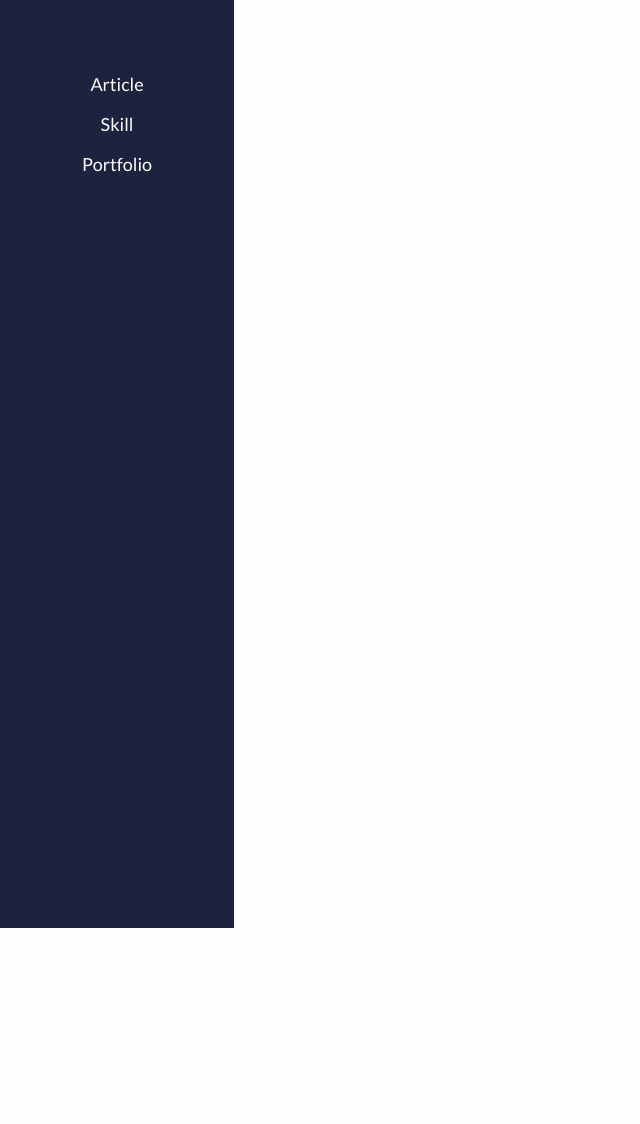
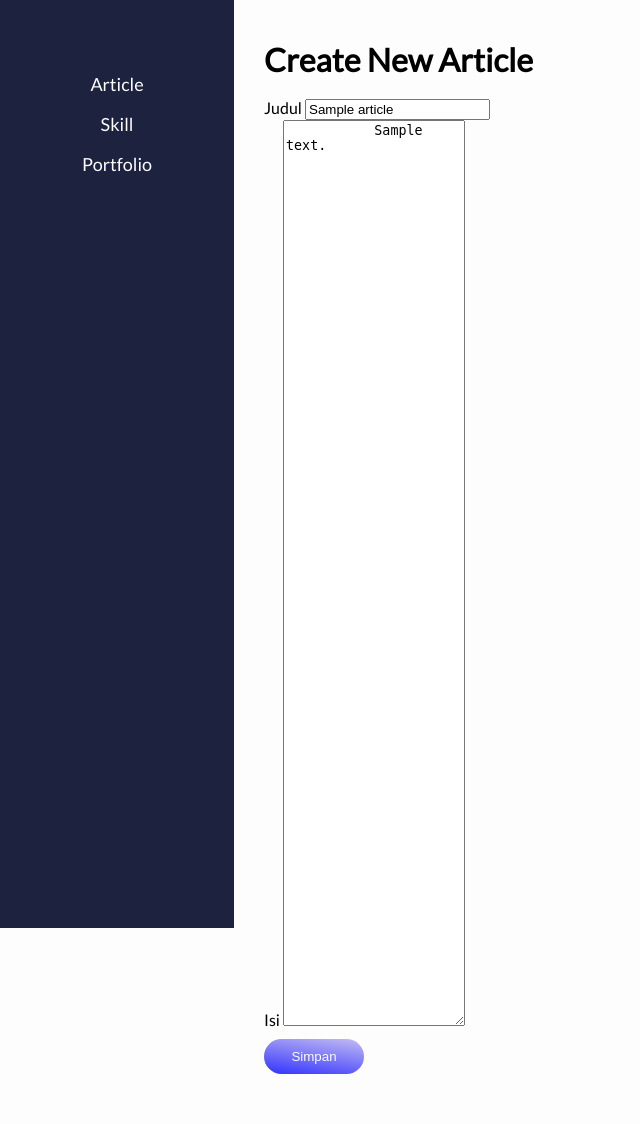
Before and after one commit to mosanidev/blog, a PHP site: page /index.php?page=admin&module=create_edit_article&id=1 in a window 1280 px wide. Shown: the whole page, without its empty margins (0-640 px from the left). Before the commit the page ends 928 px from the top, so only its background shows below. Run offline with PHP 8.4, Linux system fonts and the light colour scheme; tables that the repository leaves empty hold one stand-in row (values such as "Sample post"); some libraries are stand-ins or nearby versions.

Commit message:
CRUD Article

```diff
--- a/controllers/ArticleController.php
+++ b/controllers/ArticleController.php
@@ -2,9 +2,11 @@
 
 class ArticleController {
     private $model;
+    private $db;
 
     public function __construct($model) {
         $this->model = $model;
+        $this->db = Database::getInstance()->getConnection();
     }
 
     public function index() {
@@ -13,9 +15,69 @@ class ArticleController {
         include 'views/admin/article.php';
     }
 
-    public function create() {
-        include_once 'views/admin/create_new_article.php';
+    public function createEdit() {
+
+        $id = $_GET['id'] ?? "";
+        $article;
+        if(isset($id)) {
+            $article = $this->getById($id);
+        }
+
+        include_once 'views/admin/create_edit_article.php';
     }
+
+    public function getById($id) {
+        $stmt = $this->db->prepare("SELECT * FROM article where id=?");
+        $stmt->bind_param("s", $id);
+        $stmt->execute();
+        $result = $stmt->get_result();
+        return $result->fetch_assoc();
+    }
+
+    public function delete($id)
+    {
+        $stmt = $this->db->prepare("DELETE FROM article WHERE id=?");
+        $stmt->bind_param("i", $id);
+        $stmt->execute();
+
+        if($stmt->affected_rows > 0) {
+            header("Location: index.php?page=admin&module=article");
+        }
+    }
+
+    public function createPOST($model) {
+
+        $judul = $model->judul;
+        $isi = $model->isi;
+        $user_id = $model->user_id;
+
+        $stmt = $this->db->prepare("INSERT INTO article (judul, isi, user_id) VALUES (?,?,?)");
+        $stmt->bind_param("sss", $judul, $isi, $user_id);
+        $stmt->execute();
+
+        if($stmt->affected_rows > 0) {
+            header("Location: index.php?page=admin&module=article");
+        }
+    }
+
+    public function update($model) {
+
+        $id = $model->id;
+        $judul = $model->judul;
+        $isi = $model->isi;
+        $user_id = $model->user_id;
+
+        $stmt = $this->db->prepare("UPDATE article SET judul = ? , isi = ? , user_id = ? WHERE id = ?");
+        $stmt->bind_param("ssss", $judul, $isi, $user_id, $id);
+        $stmt->execute();
+
+        if($stmt->affected_rows > 0) {
+            header("Location: index.php?page=admin&module=article");
+        }
+    }
+
+
+
 
 }
 
--- a/controllers/SkillController.php
+++ b/controllers/SkillController.php
@@ -59,7 +59,6 @@ class SkillController {
         $stmt->bind_param("i", $id);
         $stmt->execute();
 
-        echo $id;
         if($stmt->affected_rows > 0) {
             header("Location: index.php?page=admin&module=skill");
         }
--- a/index.php
+++ b/index.php
@@ -24,7 +24,9 @@ if($_SERVER['REQUEST_METHOD'] == 'POST') {
         $password = $_POST['password'];
         $authController->login($username, $password);
     }
-    else if($page == 'admin' && $module == 'skill') {
+    else if($page == 'admin') {
+
+        if($module == 'skill') {
 
             if($action == 'add') {
                 $skillModel = new SkillModel();
@@ -54,7 +56,39 @@ if($_SERVER['REQUEST_METHOD'] == 'POST') {
 
                 $skillController->delete($id);
             }
+        }
 
+        if($module == 'article') {
+
+            if($action == 'addUpdate') {
+
+                $id = $_POST['id'] ?? "";
+
+                $articleModel = new ArticleModel();
+
+                $articleController = new ArticleController($articleModel);
+
+                $_POST['user_id'] = $_SESSION['user_id'];
+
+                $articleModel->fill($_POST);
+
+                if($id == "") {
+                    $articleController->createPOST($articleModel);
+                }
+                else {
+                    $articleController->update($articleModel);
+                }
+
+            }
+
+            if($action == 'delete') {
+                $id = $_POST['id'];
+
+                $articleModel = new ArticleModel();
+                $articleController = new ArticleController($articleModel);
+                $articleController->delete($id);
+            }
+        }
     }
     else {
         $authController->showLoginForm();
--- a/models/ArticleModel.php
+++ b/models/ArticleModel.php
@@ -3,8 +3,24 @@
 class ArticleModel {
     private $db;
 
+    public $id;
+    public $judul;
+    public $isi;
+    public $user_id;
+
     public function __construct() {
         $this->db = Database::getInstance()->getConnection();
+    }
+
+    public function fill($array) {
+        $model = array();
+
+        if(count($array) > 0) {
+            $this->id = ($array["id"] != null || $array["id"] != "") ? $array["id"] : 0;
+            $this->judul = $array["judul"];
+            $this->isi = $array["isi"];
+            $this->user_id = $array["user_id"];
+        }
     }
 
     public function getArticle() {
--- a/style/admin.css
+++ b/style/admin.css
@@ -81,6 +81,7 @@ body {
     color: var(--main-bg-color);
     display: inline-block;
     opacity: 0.8;
+    border: 0;
 }
 
 .btn-action-admin:hover {
@@ -132,8 +133,6 @@ body {
   background-color: rgb(0,0,0); /* Fallback color */
   background-color: rgba(0,0,0,0.4); /* Black w/ opacity */
 }
-
-
 
 .modal-content {
   background-color: #fefefe;
@@ -231,3 +230,8 @@ body {
     opacity: 1;
     cursor: pointer;
 }
+
+
+.ck-editor__editable {
+    min-height: 400px;
+}
--- a/views/admin/admin.php
+++ b/views/admin/admin.php
@@ -6,6 +6,7 @@
     <title>Admin</title>
     <link rel="stylesheet" href="style/admin.css">
     <link href="https://cdn.jsdelivr.net/npm/quill@2.0.2/dist/quill.snow.css" rel="stylesheet" />
+    <script src="https://cdn.ckeditor.com/ckeditor5/41.4.2/classic/ckeditor.js"></script>
 </head>
 <body>
     <div class="container-menu-admin">
@@ -29,11 +30,11 @@
                         $articleController->index();
                     }
 
-                    if($module == "create_new_article") {
+                    if($module == "create_edit_article") {
                         $articleModel = new ArticleModel();
                         $articleController = new ArticleController($articleModel);
 
-                        $articleController->create();
+                        $articleController->createEdit();
                     }
 
                     if($module == "skill") {
--- /dev/null
+++ b/views/admin/create_edit_article.php
@@ -0,0 +1,39 @@
+<?php
+
+    $id = $article['id'] ?? "";
+    $judul = $article['judul'] ?? "";
+    $isi = $article['isi'] ?? "";
+
+?>
+
+<h1>Create New Article</h1>
+
+<br>
+
+<form method="POST" action="index.php?page=admin&module=article&action=addUpdate">
+
+    <input type="hidden" name="id" value="<?= $id ?>">
+
+    <div class="form-input">
+        <label>Judul</label>
+        <input type="text" name="judul" value="<?= $judul ?>">
+    </div>
+
+    <div class="form-input">
+        <label>Isi</label>
+        <textarea id="editor" name="isi" style="height: 900px;">
+           <?= $isi ?>
+        </textarea>
+    </div>
+
+    <button type="submit" class="btn-action-admin" style="margin: 10px auto; width:100px;">Simpan</button>
+</form>
+
+<script src="https://cdn.jsdelivr.net/npm/quill@2.0.2/dist/quill.js"></script>
+<script>
+     ClassicEditor
+        .create( document.querySelector( '#editor' ) )
+        .catch( error => {
+            console.error( error );
+        } );
+</script>
--- a/views/admin/skill.php
+++ b/views/admin/skill.php
@@ -107,11 +107,11 @@
         modalSkill.style.display = "none";
     }
 
-    document.getElementsByClassName("close")[1].onclick = function() {
+    document.querySelector("#deleteSkill .close").onclick = function() {
         document.getElementById("deleteSkill").style.display = "none";
     }
 
-    document.getElementsByClassName("btn-no-delete")[0].onclick = function() {
+    document.querySelector("#deleteSkill .btn-no-delete").onclick = function() {
         document.getElementById("deleteSkill").style.display = "none";
     }
 
@@ -134,7 +134,7 @@
 
         document.getElementById("deleteSkill").style.display = "block";
 
-        document.getElementById("deleted_id").value = id;
+        document.querySelector("#deleteSkill #deleted_id").value = id;
     }
 
 </script>
--- a/views/front/front.php
+++ b/views/front/front.php
@@ -28,11 +28,10 @@
 
     <div class="profile">
       <p>
-Greetings,<br><br>
+Greetings,<br><br><br>
 
-I'm Sani, a budding developer experienced in PHP, HTML, CSS, Bootstrap, C#, ASP.NET, and adept in MySQL and SQL Server databases. My journey spans website creation, crafting seamless user experiences, alongside forays into Epicor development. I thrive in collaborative settings, blending problem-solving finesse with teamwork, seeking new challenges to apply my evolving skill set. Eager to contribute and grow within any dynamic development team, I look forward to the next opportunity to innovate and learn. <br><br>
+I'm Sani, a developer who love to learn and seeking new challenges to apply my evolving skill set. <br><br>
 
-Best regards
       </p>
       <img src="src/img/profile-image.png">
     </div>
--- a/views/login/login.php
+++ b/views/login/login.php
@@ -10,8 +10,8 @@
     <div class="bg-login">
         <form class="form-login" method="POST" autocomplete="off">
             <h3 style="text-align: center; letter-spacing: 4px;">LOGIN</h3>
-            <input type="text" class="input-login" name="username" placeholder="Username">
-            <input type="password" class="input-login" name="password" placeholder="Password">
+                <input type="text" class="input-login" name="username" placeholder="Username">
+                <input type="password" class="input-login" name="password" placeholder="Password">
             <input type="submit" class="btn-login" value="Login">
         </form>
         <?php
```
Also changed, not shown: views/admin/article.php (+43 -4 lines), views/admin/create_new_article.php (deleted, +0 -25 lines). Lines whose indentation alone changed are shown as unchanged.
